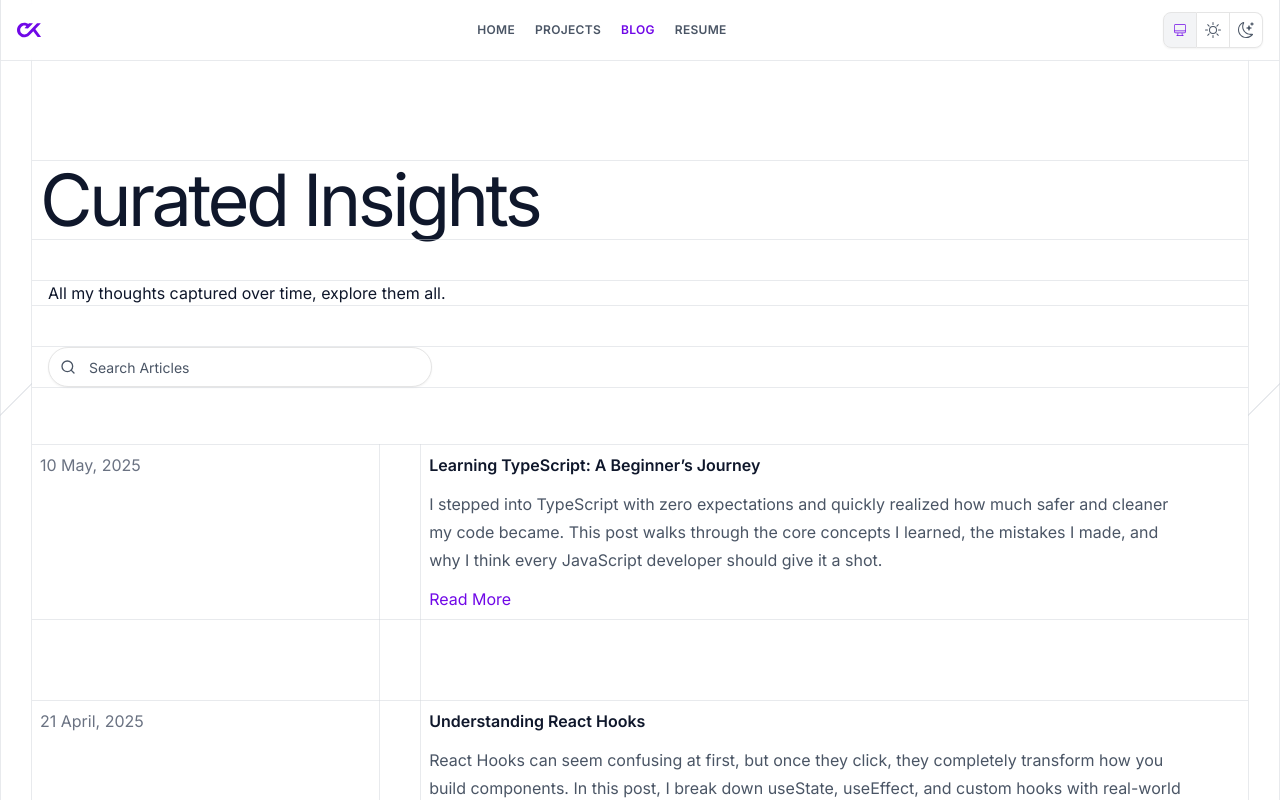
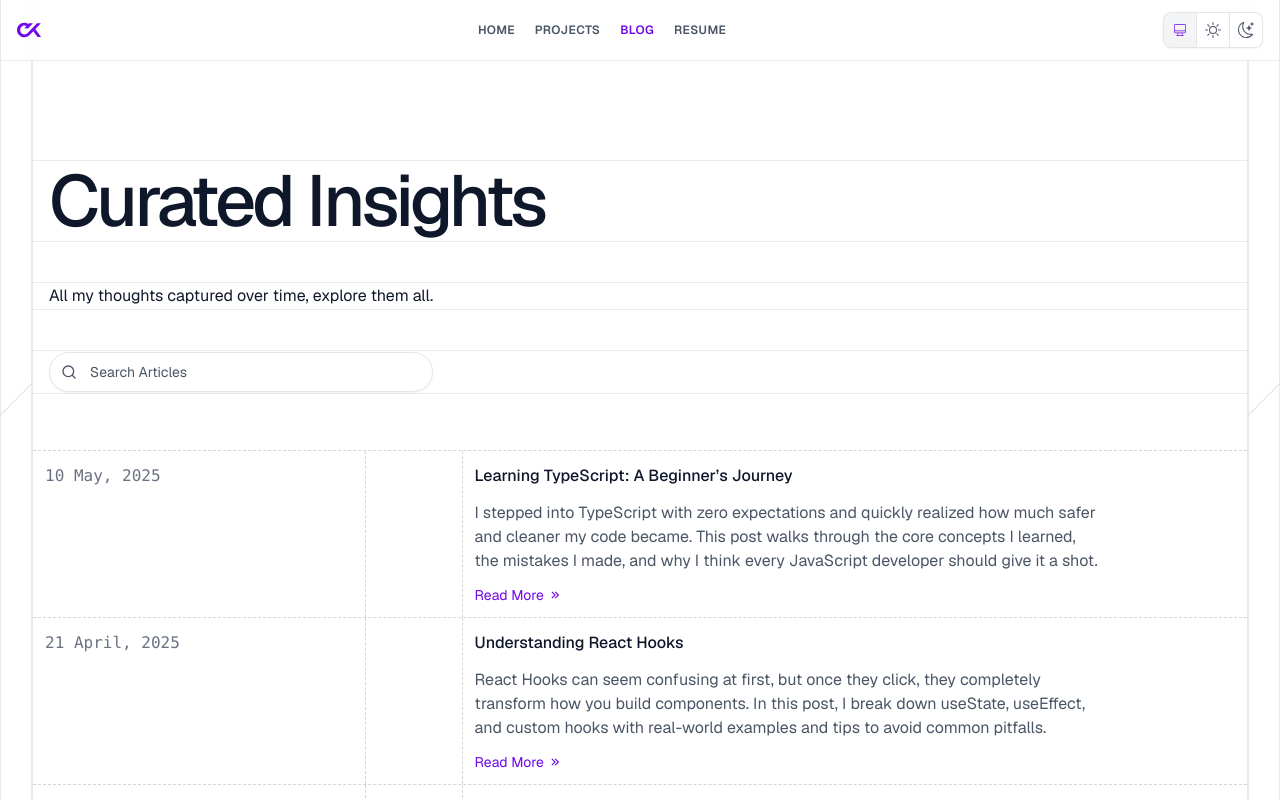
Before and after one commit to Chixide1/Folio, a Next.js app: page /blog in a window 1280 px wide. Shown: the top 800 px of the page. Built offline with nearby package versions, Linux system fonts and the light colour scheme.

Commit message:
Style - Updated Blog page and link icons

```diff
--- a/src/app/blog/page.tsx
+++ b/src/app/blog/page.tsx
@@ -1,24 +1,23 @@
 import {SearchInput} from "@/components/shared/search-input";
-import {BlogRow, BlogRowProps, BlogRowSeparator} from "@/components/features/blog/blog-row";
+import {BlogRow, BlogRowProps} from "@/components/features/blog/blog-row";
 
 export default function BlogsPage() {
     return (
-        <div className="min-h-screen w-full pt-24 pb-44 overflow-x-hidden">
-            <h1 className="line-before line-after py-1 mx-4 text-7xl tracking-tighter text-balance text-primary mt-16 ms-2">Curated Insights</h1>
-            <h2 className="text-primary line-before line-after mt-10 mx-4">All my thoughts captured over time, explore them all.</h2>
+        <div className="min-h-screen w-full pt-24 pb-44 overflow-x-hidden border-x mx-auto">
+          <h1 className="border-y py-1 px-4 font-medium text-7xl tracking-tighter text-balance text-primary mt-16">Curated Insights</h1>
+          <h2 className="text-primary border-y mt-10 px-4">All my thoughts captured over time, explore them all.</h2>
+          <div className="border-y px-4 mt-10  ">
             <SearchInput
-              className="max-w-sm mx-4 line-after line-before mt-10 drop-shadow-none"
+              className="drop-shadow-none max-w-sm"
               inputProps={{
-                  className: "rounded-full my-px h-10",
-                  placeholder: "Search Articles"
+                className: "rounded-full my-px h-10",
+                placeholder: "Search Articles"
               }}
             />
+          </div>
           <section className="mt-14">
             {mockPosts.map((post, index) => (
-              <div key={"BlogRow-" + index} className="">
-                <BlogRow {...post}  />
-                {index < mockPosts.length - 1 && <BlogRowSeparator />}
-              </div>
+              <BlogRow {...post} key={"BlogRow-" + index} className="last:border-b" />
             ))}
           </section>
         </div>
--- a/src/app/globals.css
+++ b/src/app/globals.css
@@ -93,7 +93,7 @@
   --muted: var(--color-slate-800);
   --muted-foreground: --alpha(var(--color-slate-400) / 40%);
   --accent: var(--color-teal-300);
-  --accent-foreground: var(--color-slate-700);
+  --accent-foreground: var(--color-gray-700);
   --destructive: oklch(0.704 0.191 22.216);
   --border: var(--color-gray-800);
   --input: oklch(1 0 0 / 15%);
@@ -144,3 +144,10 @@
 @utility line-after {
   @apply after:absolute before:-z-10 after:bottom-0 after:h-px after:bg-border after:w-[200vw] after:-left-[100vw];
 }
+
+@utility sharp-3d {
+  -webkit-font-smoothing: antialiased;
+  -moz-osx-font-smoothing: grayscale;
+  text-rendering: optimizeLegibility;
+  transform-style: preserve-3d;
+}
--- a/src/app/layout.tsx
+++ b/src/app/layout.tsx
@@ -1,5 +1,5 @@
 import type {Metadata} from "next";
-import {Inter} from "next/font/google";
+import {Geist} from "next/font/google";
 import "./globals.css";
 import {AppNavbar} from "@/components/layout/app-navbar";
 import {Providers} from "@/contexts/providers";
@@ -7,10 +7,10 @@ import {ReactNode} from "react";
 import {AppFooter} from "@/components/layout/app-footer";
 import { Stripes } from "@/components/ui/stripes";
 
-const inter = Inter({
-  variable: "--font-geist-sans",
-  subsets: ["latin"],
-});
+const geist = Geist({
+  variable: "--font-geist",
+  subsets: ["latin"]
+})
 
 export const metadata: Metadata = {
   title: "Chikezie Onuoha's Folio",
@@ -24,7 +24,7 @@ export default function RootLayout({
 }>) {
   return (
     <html lang="en" className="scrollbar-thin" suppressHydrationWarning={true}>
-      <body className={`${inter.className} antialiased leading-relaxed`}>
+      <body className={`${geist.className} antialiased leading-relaxed max-w-screen-2xl mx-auto`}>
         <Providers>
           <AppNavbar />
           <main className="flex min-h-screen mx-auto justify-between">
--- a/src/components/features/blog/blog-row.tsx
+++ b/src/components/features/blog/blog-row.tsx
@@ -2,6 +2,7 @@ import {ComponentPropsWithoutRef} from "react";
 import {cn} from "@/lib/utils";
 import Link from "next/link";
 import {format} from "date-fns";
+import {RiArrowRightDoubleLine} from "react-icons/ri";
 
 export type BlogRowProps = ComponentPropsWithoutRef<"div"> & {
   date: string;
@@ -18,24 +19,19 @@ export function BlogRow({
   ...props
 }: BlogRowProps) {
   return (
-    <article className={cn("line-before line-after flex gap-x-10 w-full", className)} {...props}>
-      <div className="p-2 border-r w-5/12">
-        <span className="text-secondary">{format(new Date(date), "dd MMMM, yyyy")}</span>
+    <article className={cn("border-dashed border-accent-foreground border-t light:border-secondary-foreground flex gap-x-24 w-full ", className)} {...props}>
+      <div className="p-3 border-r border-dashed border-accent-foreground light:border-secondary-foreground w-5/12">
+        <span className="font-mono text-gray-500 dark:text-gray-500 font-extralight leading-none">{format(new Date(date), "dd MMMM, yyyy")}</span>
       </div>
-      <div className="flex flex-col gap-3 p-2 border-l w-full">
-        <h3 className="text-primary font-semibold">{title}</h3>
-        <p className="line-clamp-3 leading-7 max-w-[75ch]">{description}</p>
-        <Link href={"#"} className="text-accent">Read More</Link>
+      <div className="flex flex-col text-balance gap-3 p-3 border-l border-accent-foreground light:border-secondary-foreground border-dashed w-full">
+        <h3 className="text-primary font-medium">{title}</h3>
+        <p className="line-clamp-3 leading-6">{description}</p>
+        <Link href={"#"} className="group text-sm text-accent inline-flex gap-1 items-center w-fit">
+          <span>Read More</span>
+          <RiArrowRightDoubleLine
+            className="group-hover:translate-x-1 group-hover:text-accent duration-500 transition-all"/>
+        </Link>
       </div>
     </article>
   )
 }
-
-export function BlogRowSeparator() {
-  return (
-    <div className="w-full h-20 flex gap-x-10">
-      <div className="w-5/12 border-r p-2" />
-      <div className="w-full border-l p-2" />
-    </div>
-  )
-}
--- a/src/components/features/projects/project-card.tsx
+++ b/src/components/features/projects/project-card.tsx
@@ -3,6 +3,7 @@ import {TagGroup} from "@/components/ui/tag";
 import Link from "next/link";
 import {Project} from "@/types";
 import {FaArrowRight} from "react-icons/fa6";
+import {RiArrowRightDoubleLine} from "react-icons/ri";
 
 export function ProjectCard({project}: { project: Project }) {
   const ProjectImage = project.live ? Link : 'div';
@@ -12,7 +13,7 @@ export function ProjectCard({project}: { project: Project }) {
       className="max-lg:border flex lg:gap-2 max-lg:flex-col transform-3d perspective-normal"
     >
       <ProjectImage
-        className="max-lg:p-3 max-lg:bg-card lg:rounded-l-3xl border hover:border-accent flex lg:w-5/12 shadow-black/40 lg:shadow-md transition-all hover:shadow-2xl duration-500 lg:hover:-translate-y-4 lg:hover:translate-z-6 lg:hover:-rotate-x-3 lg:hover:rotate-y-2"
+        className="max-lg:p-3 max-lg:bg-card lg:rounded-l-3xl border hover:border-accent flex lg:w-5/12 shadow-black/40 lg:shadow-md transform-gpu transition-all hover:shadow-2xl duration-500 lg:hover:-translate-y-4 lg:hover:translate-z-6 lg:hover:-rotate-x-3 lg:hover:rotate-y-2 will-change-transform backface-hidden"
         href={project.live ?? "/"} target="_blank"
       >
         <Image
@@ -21,20 +22,20 @@ export function ProjectCard({project}: { project: Project }) {
           width={2526}
           height={1728}
           quality={100}
-          className="w-full h-auto border-inherit rounded-[inherit] object-cover object-left"
+          className="w-full h-auto border-inherit rounded-[inherit] object-cover object-left will-change-transform backface-hidden"
         />
       </ProjectImage>
       <Link
-        className="group backdrop-blur-sm hover:border-accent bg-white/90 dark:bg-card p-4 lg:rounded-r-3xl w-full border shadow-black/20 lg:shadow-md transition-all hover:shadow-2xl duration-500 lg:hover:-translate-y-4 lg:hover:translate-z-6 lg:hover:rotate-x-2 lg:hover:-rotate-y-1"
+        className="group backdrop-blur-sm hover:border-accent bg-white/90 dark:bg-card p-4 lg:rounded-r-3xl w-full border transform-gpu shadow-black/20 lg:shadow-md transition-all hover:shadow-2xl duration-500 lg:hover:-translate-y-4 lg:hover:translate-z-6 lg:hover:rotate-x-2 lg:hover:-rotate-y-1 will-change-transform backface-hidden"
         href={project.projectLink ?? project.github ?? "/"} target={project.projectLink ? "_self": "_blank"}
       >
-        <div className="flex gap-1.5 items-center mb-2">
+        <div className="flex gap-1 items-center mb-2">
           <h2 className="text-primary font-medium text-xl">
             {project.title}
           </h2>
           {project.projectLink && (
-            <FaArrowRight
-              className="group-hover:text-accent group-hover:translate-x-1 duration-500 transition-all text-xs"/>
+            <RiArrowRightDoubleLine
+              className="group-hover:translate-x-1 group-hover:text-accent duration-500 transition-all"/>
           )}
         </div>
         <TagGroup tags={project.tags} className="text-xs mb-4" />
--- a/src/components/features/projects/project-link.tsx
+++ b/src/components/features/projects/project-link.tsx
@@ -1,18 +1,18 @@
 import {ComponentPropsWithoutRef} from "react";
 import Link from "next/link";
 import {cn} from "@/lib/utils";
-import {FaArrowRight} from "react-icons/fa6";
+import { RiArrowRightDoubleLine } from "react-icons/ri";
 
 export function ProjectLink({className, target, ...props}: ComponentPropsWithoutRef<"a"> & { name: string }) {
   return (
     <Link
       href={props.href ?? ""}
       target={target ?? "_blank"}
-      className={cn("hover:text-accent p-1 transition-colors duration-500 font-semibold underline flex w-fit group/projectLink items-center gap-2",
+      className={cn("hover:text-accent p-1 transition-colors duration-500 font-semibold underline flex w-fit group/projectLink items-center gap-1",
         className)}
     >
-      {props.name}
-      <FaArrowRight
+      <span>{props.name}</span>
+      <RiArrowRightDoubleLine
         className="text-xs group-hover/projectLink:translate-x-1 group-hover/projectLink:text-accent duration-500 transition-all"/>
     </Link>
   )
```
